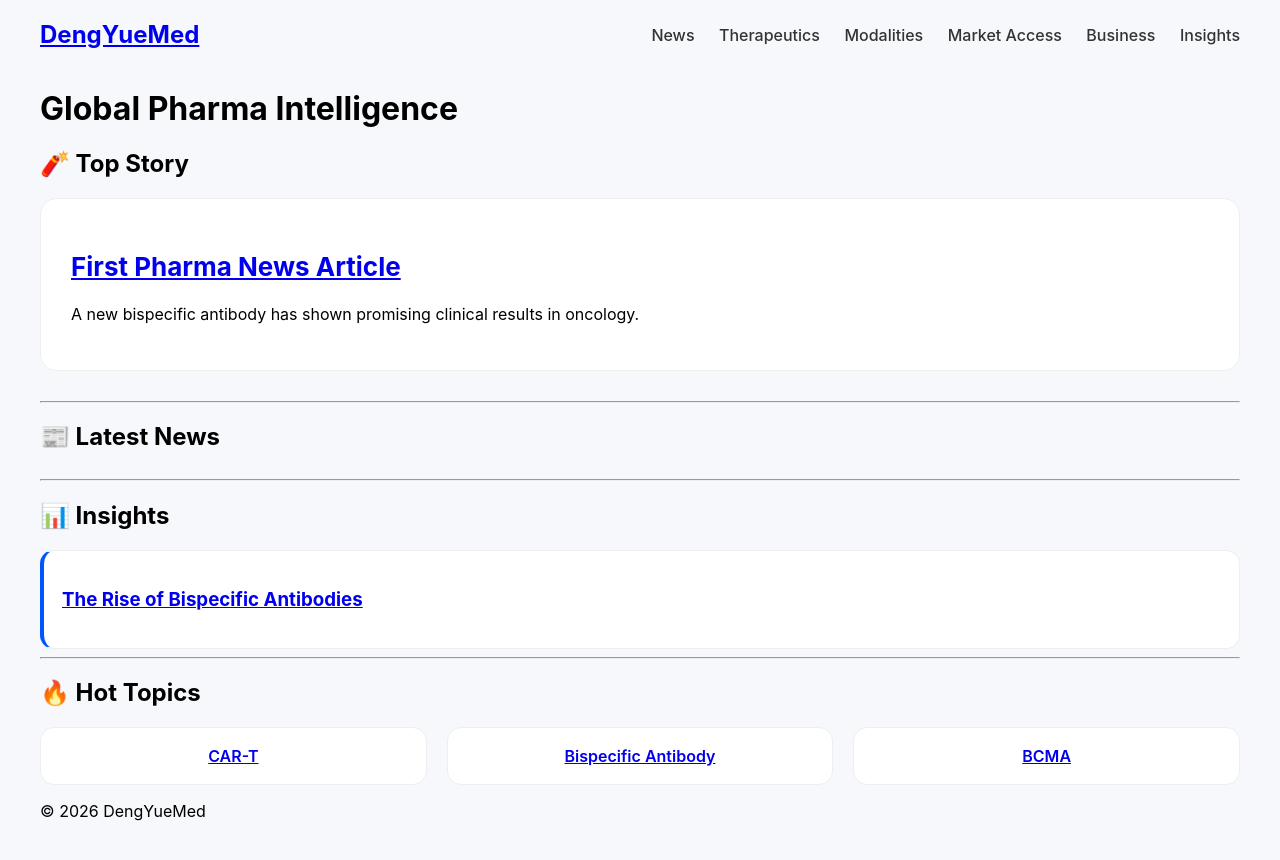
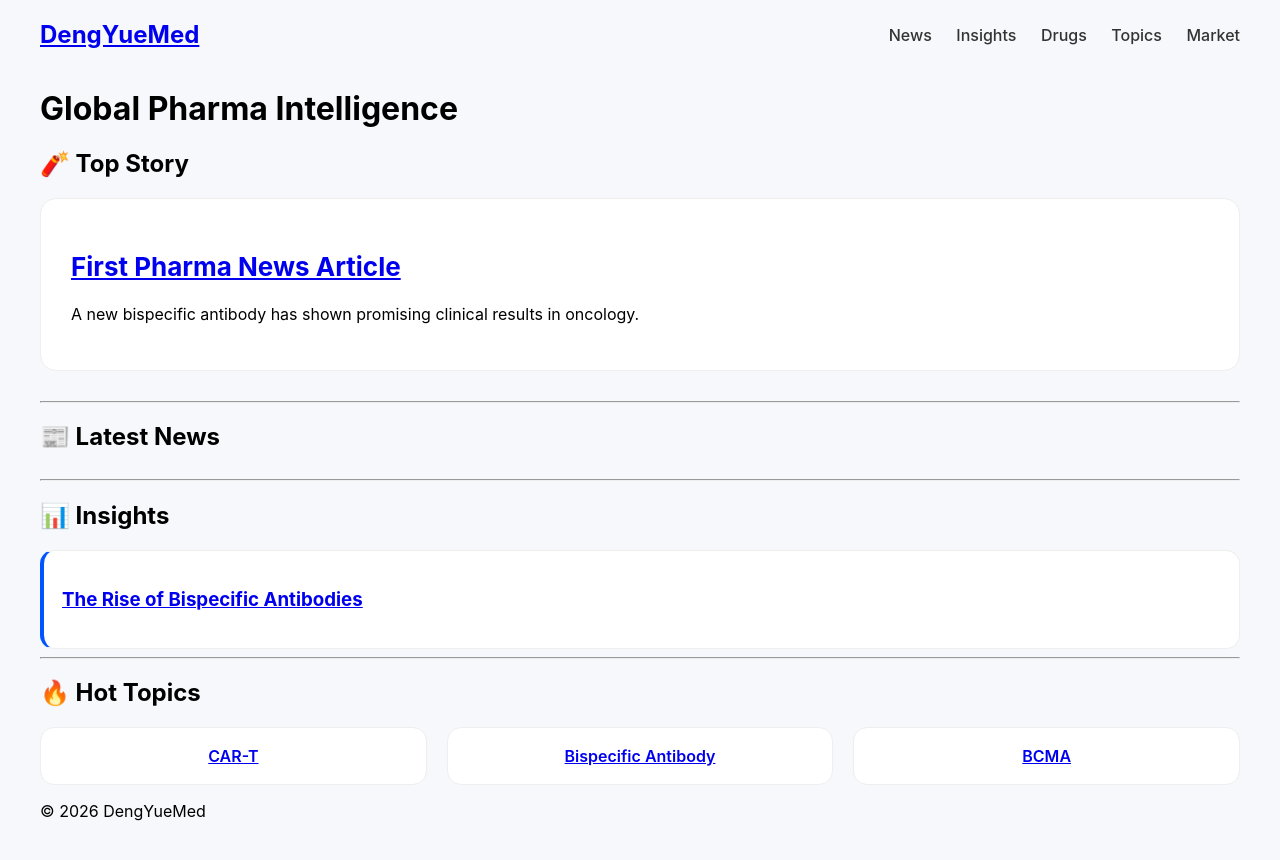
Before and after one commit to hkdengyue/hkdengyue, a Jekyll site: the page built from index.md, in a window 1280 px wide. Shown: the top 860 px of the page. Built offline with Jekyll 4.4.1, drawn with Linux system fonts in a browser that asks for light colours.

Commit message:
Update header.html

```diff
--- a/_includes/header.html
+++ b/_includes/header.html
@@ -3,10 +3,9 @@
 
   <nav>
     <a href="/news/">News</a>
-    <a href="/therapeutics/oncology/">Therapeutics</a>
-    <a href="/modalities/car-t/">Modalities</a>
-    <a href="/market-access/china/">Market Access</a>
-    <a href="/business/licensing/">Business</a>
     <a href="/insights/">Insights</a>
+    <a href="/drug/">Drugs</a>
+    <a href="/topic/car-t/">Topics</a>
+    <a href="/market-access/china/">Market</a>
   </nav>
 </header>
```
